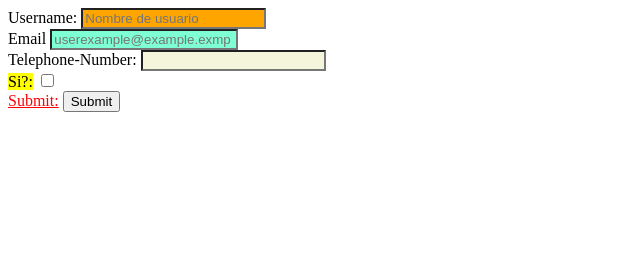
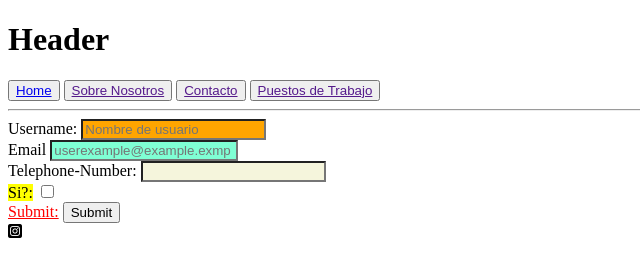
Before and after one commit to Joabriel/htmlycssBroCode, a plain HTML site: page index.html in a window 1280 px wide. Shown: the whole page, without its empty margins (0-640 px from the left). Drawn offline with Linux system fonts and the light colour scheme.

Commit message:
Header agregado.

```diff
--- a/index.html
+++ b/index.html
@@ -4,9 +4,28 @@
     <meta charset="UTF-8">
     <meta name="viewport" content="width=device-width, initial-scale=1.0">
     <title>Document</title>
+    <link rel="stylesheet" href="style.css">
+    <script src="https://kit.fontawesome.com/6cdb215237.js" crossorigin="anonymous"></script>
 </head>
 <body>
+    <header>
+        <h1>Header</h1>
+        <button>
+        <a href="file:///C:/Users/Joaqu%C3%ADn/Desktop/PROGRAMACI%C3%93N/ProgWebs/htmlycssBroCode/index.html">Home</a>
+    </button>
+    <button>
+        <a href="">Sobre Nosotros</a>
+    </button>
+    <button>
+        <a href="">Contacto</a>
+    </button>
+    <button>
+        <a href="">Puestos de Trabajo</a>
+    </button>
+        <hr>
+    </header>
 
+    <main>
     <!--Para rellenar formularios:-->
     <form>
 
@@ -30,10 +49,13 @@
         <input type="submit" id="submit">
 
     </form>
+</main>
 
-
-
-    </form>
+<footer>
+    <a href="https://www.instagram.com/"style="color: black;">
+    <i class="fa-brands fa-square-instagram"></i>
+    </a>
+</footer>
 
 </body>
 </html>
```
